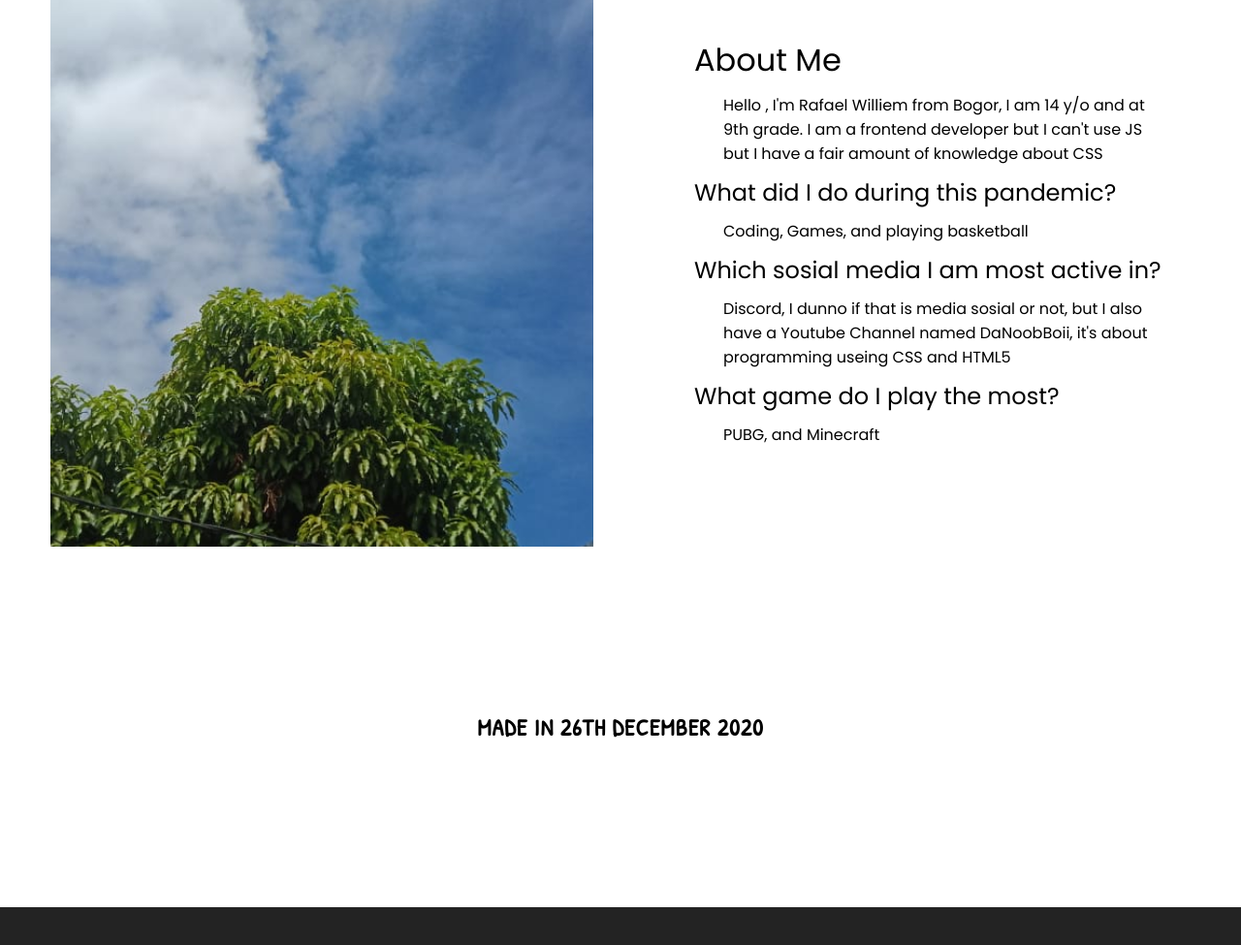
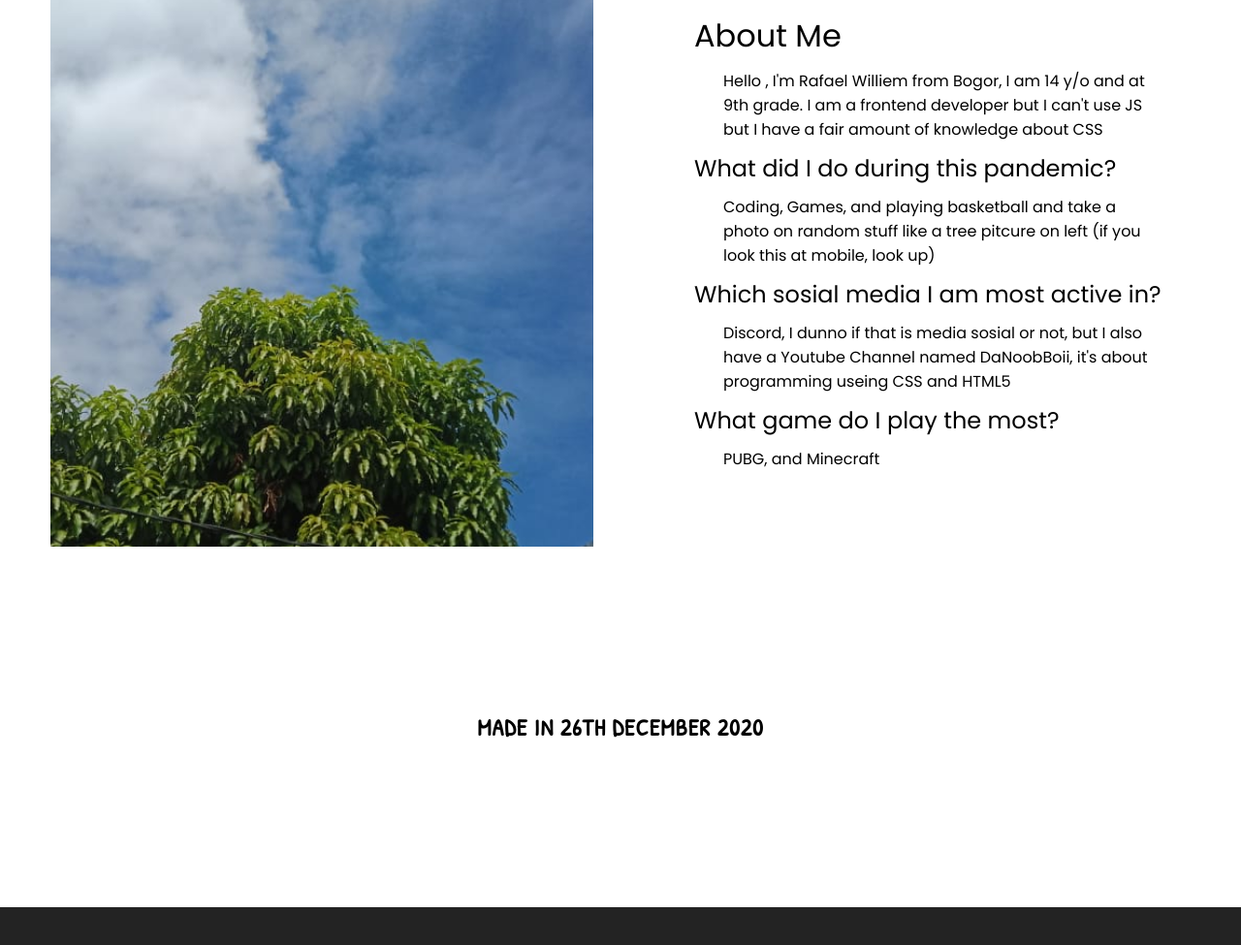
Before and after one commit to DaNoobBoii/Portofolio-v2, a plain HTML site: page index.html in a window 1280 px wide. Shown: the part 1248-2223 px from the top of the page at 97% size. Drawn offline with Linux system fonts and the light colour scheme; a web font is replaced by a local one.

Commit message:
Update index.html

```diff
--- a/index.html
+++ b/index.html
@@ -50,7 +50,7 @@
             </div>
             <div class="section-2">
                 <h2>What did I do during this pandemic?</h2>
-                <p>Coding, Games, and playing basketball</p>
+                <p>Coding, Games, and playing basketball and take a photo on random stuff like a tree pitcure on left (if you look this at mobile, look up)</p>
             </div>
             <div class="section-3">
                 <h2>Which sosial media I am most active in?</h2>
```
